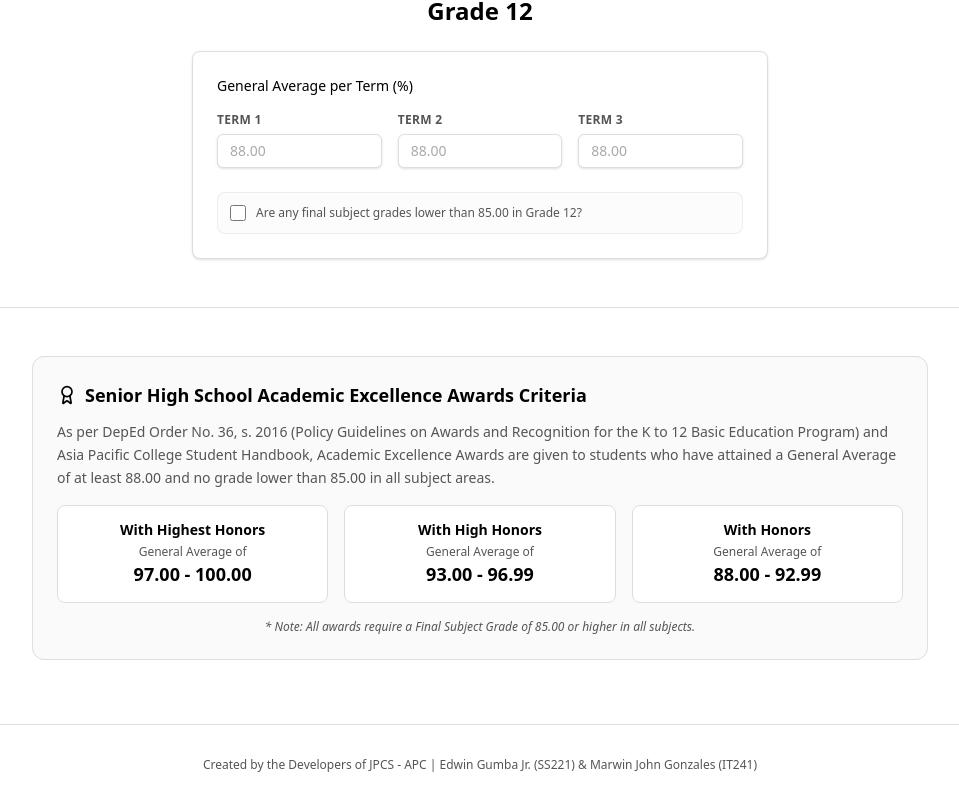
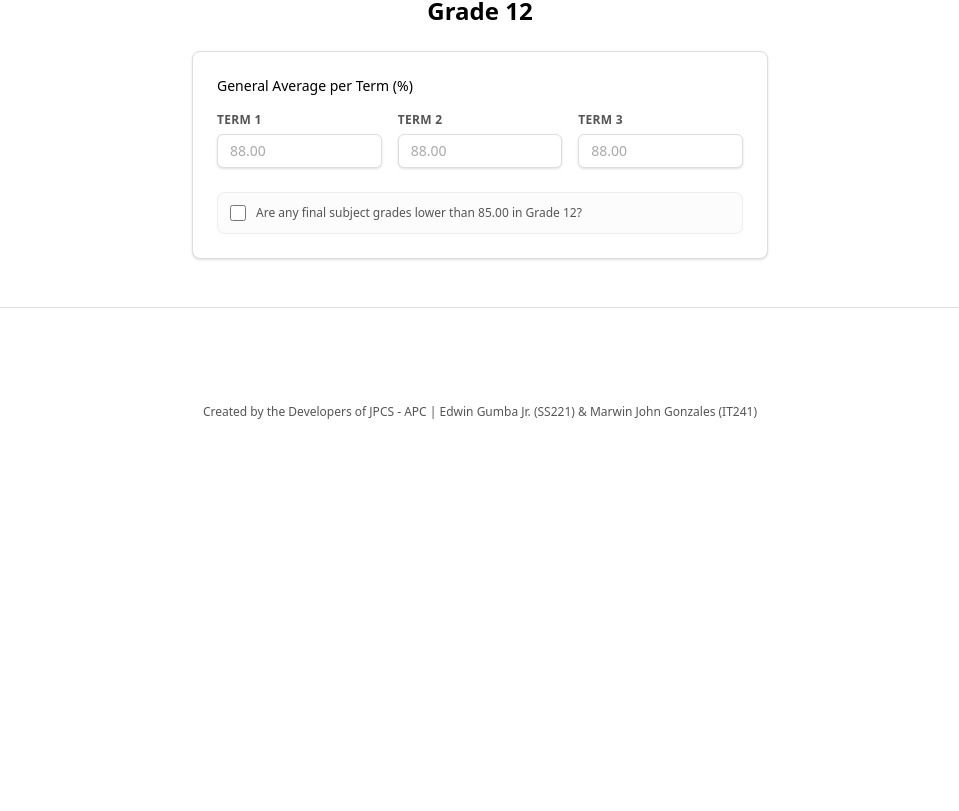
Before and after one commit to jpcsapc/APC-Honors-Checker, a Next.js app: page /honors-shs in a window 1280 px wide. Shown: the part 973-1784 px from the top of the page, without its empty margins (160-1119 px from the left). After the commit the page ends 1457 px from the top, so only its background shows below. Built offline with nearby package versions, Linux system fonts and the light colour scheme.

Commit message:
feat: moved to FAQs

```diff
--- a/src/app/faqs/page.tsx
+++ b/src/app/faqs/page.tsx
@@ -50,6 +50,36 @@ export default function FAQPage() {
         {
           question: "Can I graduate with honors if I transfer credits?",
           answer: "Transfer credits are typically not included in GPA calculations for honors. Only courses taken at your current institution are usually considered for Latin honors eligibility."
+        },
+        {
+          question: "What are the criteria for Senior High School Academic Excellence Awards?",
+          answer: (
+            <div className="space-y-4">
+              <p>
+                As per DepEd Order No. 36, s. 2016 (Policy Guidelines on Awards and Recognition for the K to 12 Basic Education Program) and Asia Pacific College Student Handbook, Academic Excellence Awards are given to students who have attained a General Average of at least 88.00 and no grade lower than 85.00 in all subject areas.
+              </p>
+              <div className="grid md:grid-cols-3 gap-4 mt-2">
+                <div className="p-3.5 bg-background rounded-lg border text-center">
+                  <h4 className="font-semibold text-foreground text-sm mb-1">With Highest Honors</h4>
+                  <p className="text-xs text-muted-foreground">General Average of</p>
+                  <p className="text-lg font-bold text-primary">97.00 - 100.00</p>
+                </div>
+                <div className="p-3.5 bg-background rounded-lg border text-center">
+                  <h4 className="font-semibold text-foreground text-sm mb-1">With High Honors</h4>
+                  <p className="text-xs text-muted-foreground">General Average of</p>
+                  <p className="text-lg font-bold text-primary">93.00 - 96.99</p>
+                </div>
+                <div className="p-3.5 bg-background rounded-lg border text-center">
+                  <h4 className="font-semibold text-foreground text-sm mb-1">With Honors</h4>
+                  <p className="text-xs text-muted-foreground">General Average of</p>
+                  <p className="text-lg font-bold text-primary">88.00 - 92.99</p>
+                </div>
+              </div>
+              <p className="text-xs text-muted-foreground italic mt-2">
+                * Note: All awards require a Final Subject Grade of 85.00 or higher in all subjects.
+              </p>
+            </div>
+          )
         }
       ]
     },
--- a/src/app/honors-shs/page.tsx
+++ b/src/app/honors-shs/page.tsx
@@ -874,39 +874,9 @@ export default function SHSHonorsCalcu() {
           })}
         </div>
 
-        {/* Reference Guideline Section */}
-        <div className="max-w-4xl mx-auto p-6 bg-muted/30 rounded-xl border">
-          <h3 className="text-lg font-semibold mb-3 flex items-center gap-2">
-            <Award className="h-5 w-5 text-primary" />
-            Senior High School Academic Excellence Awards Criteria
-          </h3>
-          <p className="text-sm text-muted-foreground mb-4 leading-relaxed">
-            As per DepEd Order No. 36, s. 2016 (Policy Guidelines on Awards and Recognition for the K to 12 Basic Education Program) and Asia Pacific College Student Handbook, Academic Excellence Awards are given to students who have attained a General Average of at least 88.00 and no grade lower than 85.00 in all subject areas.
-          </p>
-          <div className="grid md:grid-cols-3 gap-4">
-            <div className="p-3.5 bg-background rounded-lg border text-center">
-              <h4 className="font-semibold text-foreground text-sm mb-1">With Highest Honors</h4>
-              <p className="text-xs text-muted-foreground">General Average of</p>
-              <p className="text-lg font-bold text-primary">97.00 - 100.00</p>
-            </div>
-            <div className="p-3.5 bg-background rounded-lg border text-center">
-              <h4 className="font-semibold text-foreground text-sm mb-1">With High Honors</h4>
-              <p className="text-xs text-muted-foreground">General Average of</p>
-              <p className="text-lg font-bold text-primary">93.00 - 96.99</p>
-            </div>
-            <div className="p-3.5 bg-background rounded-lg border text-center">
-              <h4 className="font-semibold text-foreground text-sm mb-1">With Honors</h4>
-              <p className="text-xs text-muted-foreground">General Average of</p>
-              <p className="text-lg font-bold text-primary">88.00 - 92.99</p>
-            </div>
-          </div>
-          <p className="text-xs text-muted-foreground mt-4 italic text-center">
-            * Note: All awards require a Final Subject Grade of 85.00 or higher in all subjects.
-          </p>
-        </div>
 
         {/* Footer */}
-        <footer className="border-t pt-8 mt-16">
+        <footer className=" pt-8 mt-16">
           <p className="text-center text-xs text-muted-foreground">
             Created by the Developers of JPCS - APC | Edwin Gumba Jr. (SS221) & Marwin John Gonzales (IT241)
           </p>
```
